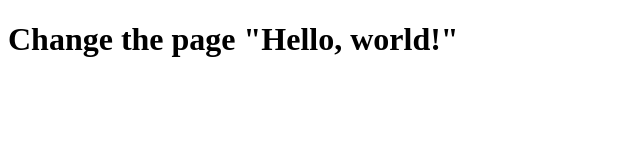
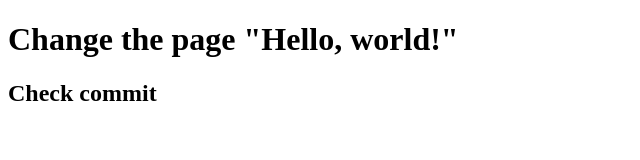
Before and after one commit to Katya-Semenova/projects, a plain HTML site: page index.html in a window 1280 px wide. Shown: the whole page, without its empty margins (0-640 px from the left). Drawn offline with Linux system fonts and the light colour scheme.

Commit message:
second commit

```diff
--- a/index.html
+++ b/index.html
@@ -8,5 +8,6 @@
 </head>
 <body>
     <h1>Change the page "Hello, world!"</h1>
+    <h2>Check commit</h2>
 </body>
 </html>
```
